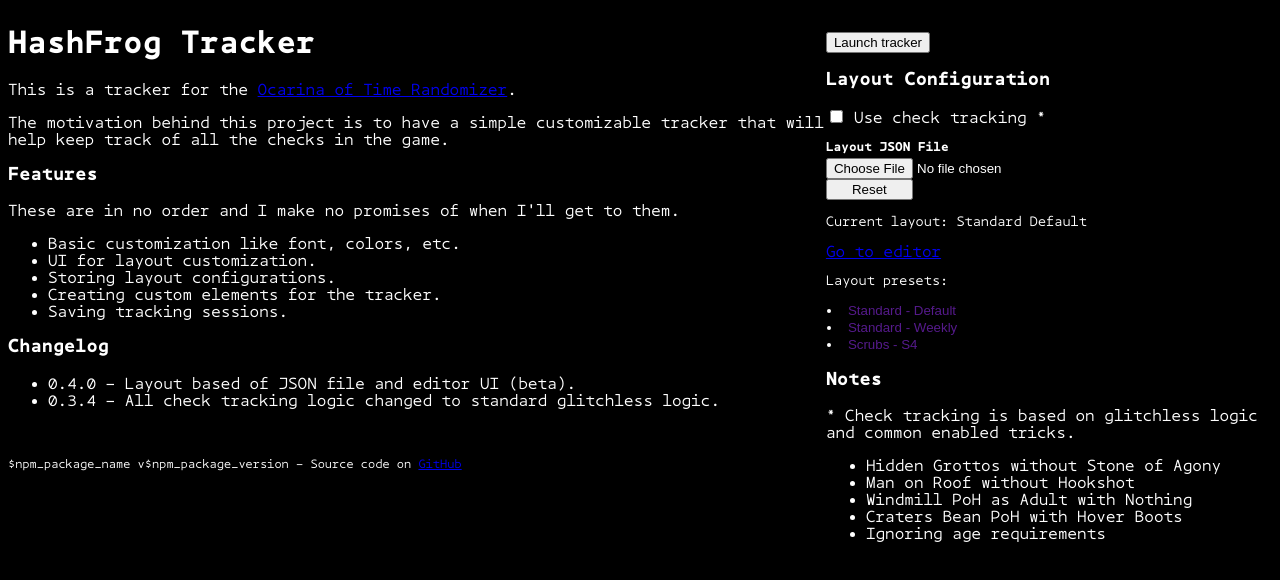
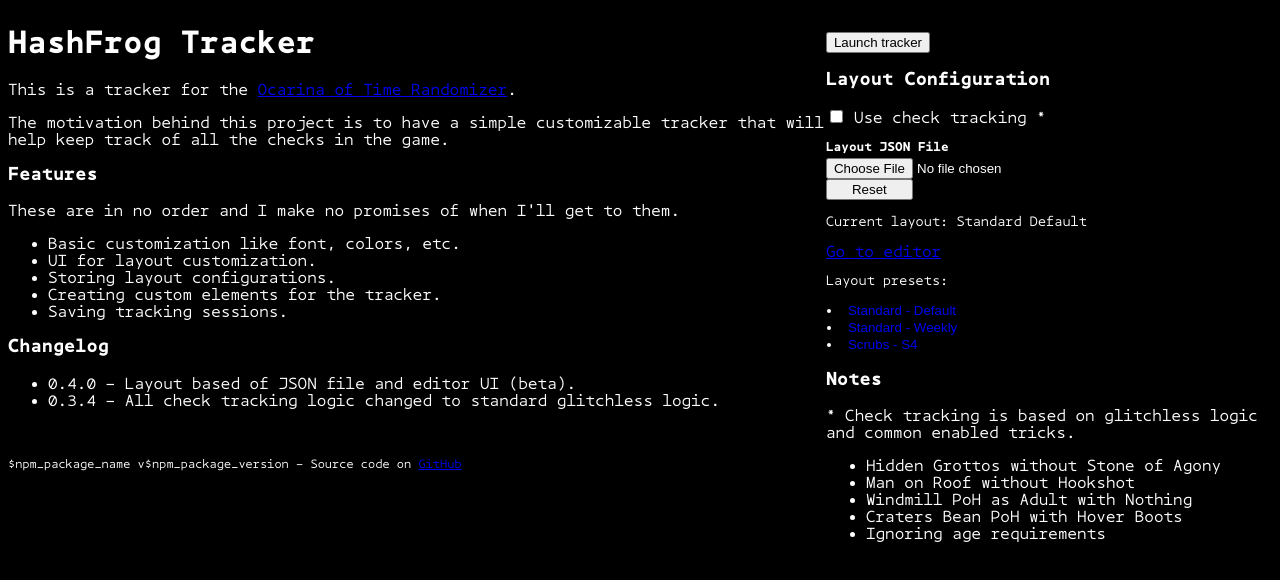
Before and after one commit to wafo/hashfrog_tracker, a React (Create React App) app: page / in a window 1280 px wide. Shown: the top 580 px of the page. Built offline with nearby package versions, Linux system fonts and the light colour scheme.

Commit message:
fix: link button color

```diff
--- a/src/index.css
+++ b/src/index.css
@@ -49,5 +49,5 @@
 .btn-link {
   border: none;
   background: transparent;
-  color: rgb(85, 26, 139);
+  color: rgb(0, 0, 238)
 }
```
